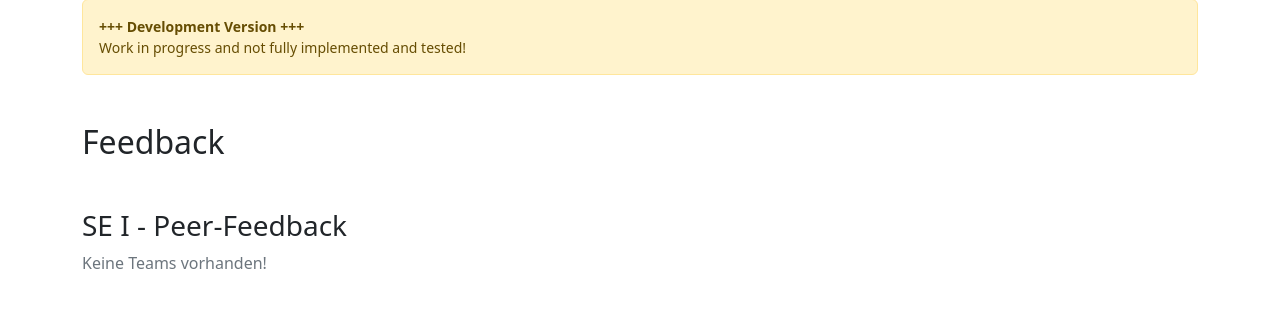
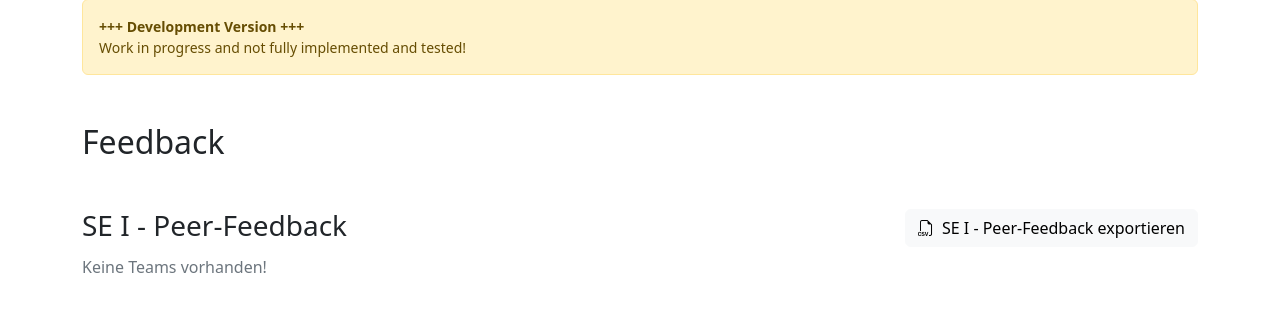
Before and after one commit to tigion/htwd-project-se-team-management, a Django app: page /feedback/ in a window 1280 px wide. Shown: the part 122-439 px from the top of the page. Run offline with Django 4.2, Linux system fonts and the light colour scheme; the visitor is signed in with stand-in values (Sample User, id 1); data comes from the database, SQL or seed files in the repository; data that the repository does not hold is empty; some libraries are stand-ins or nearby versions.

Commit message:
feat: wip

```diff
--- a/src/backend/templates/lecturer/feedback.html
+++ b/src/backend/templates/lecturer/feedback.html
@@ -11,7 +11,15 @@
 </div>
 
 <div class="container my-5">
-  <h3>SE I - Peer-Feedback</h3>
+  <h3 class="clearfix">
+    SE I - Peer-Feedback
+    <span class="float-end text-muted fs-6">
+      <form action="{% url 'peer-feedback-1-export' %}" method="POST">
+        {% csrf_token %}
+        <button id="buttonExportPeerFeedback1" class="btn btn-light" type="submit"><i class="bi bi-filetype-csv me-2"></i>SE I - Peer-Feedback exportieren</button>
+      </form>
+    </span>
+  </h3>
 
   {% if peer_feedback_1_results %}
   <div class="accordion" id="accordion-peer-feedback-1">
```
